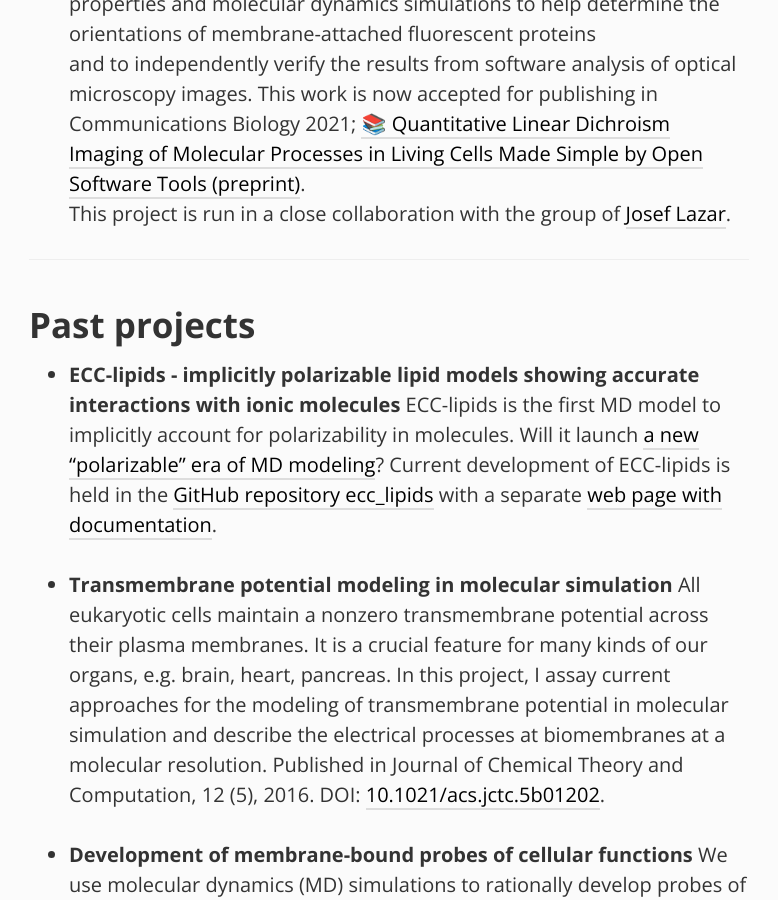
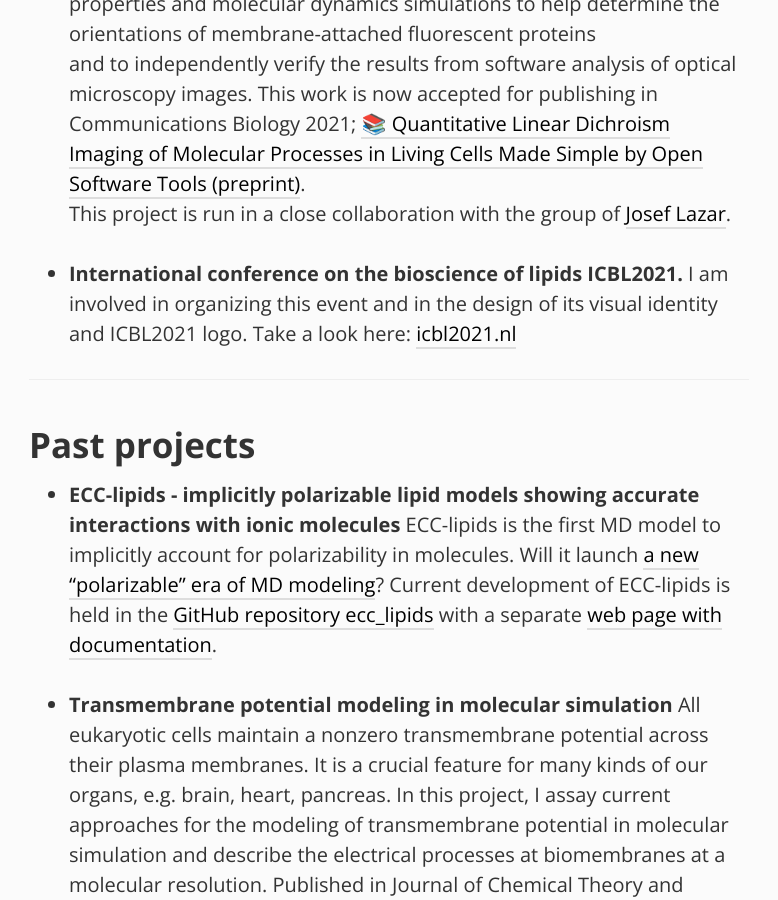
Before and after one commit to jmelcr/jmelcr.github.io, a Jekyll site: the page built from projects.md, in a window 1280 px wide and 900 px high, scrolled down 1903 px. Shown: the whole window, without its empty margins (251-1029 px from the left). Built offline with Jekyll 4.4.1, drawn with Linux system fonts in a browser that asks for light colours; comment, search, counter and statistics services are not loaded.

Commit message:
update
add icbl2021 into project

small update to aboutme

```diff
--- a/projects.md
+++ b/projects.md
@@ -83,6 +83,11 @@ This work is now accepted for publishing in Communications Biology 2021;
 This project is run in a close collaboration with the group of [Josef Lazar](https://lazar.group.uochb.cz/en).
 
 
+- **International conference on the bioscience of lipids ICBL2021.**
+I am involved in organizing this event
+and in the design of its visual identity and ICBL2021 logo.
+Take a look here: [icbl2021.nl](https://www.icbl2021.nl/)
+
 
 
 <HR>
```
Also changed, not shown: aboutme.md (+2 -0 lines).
